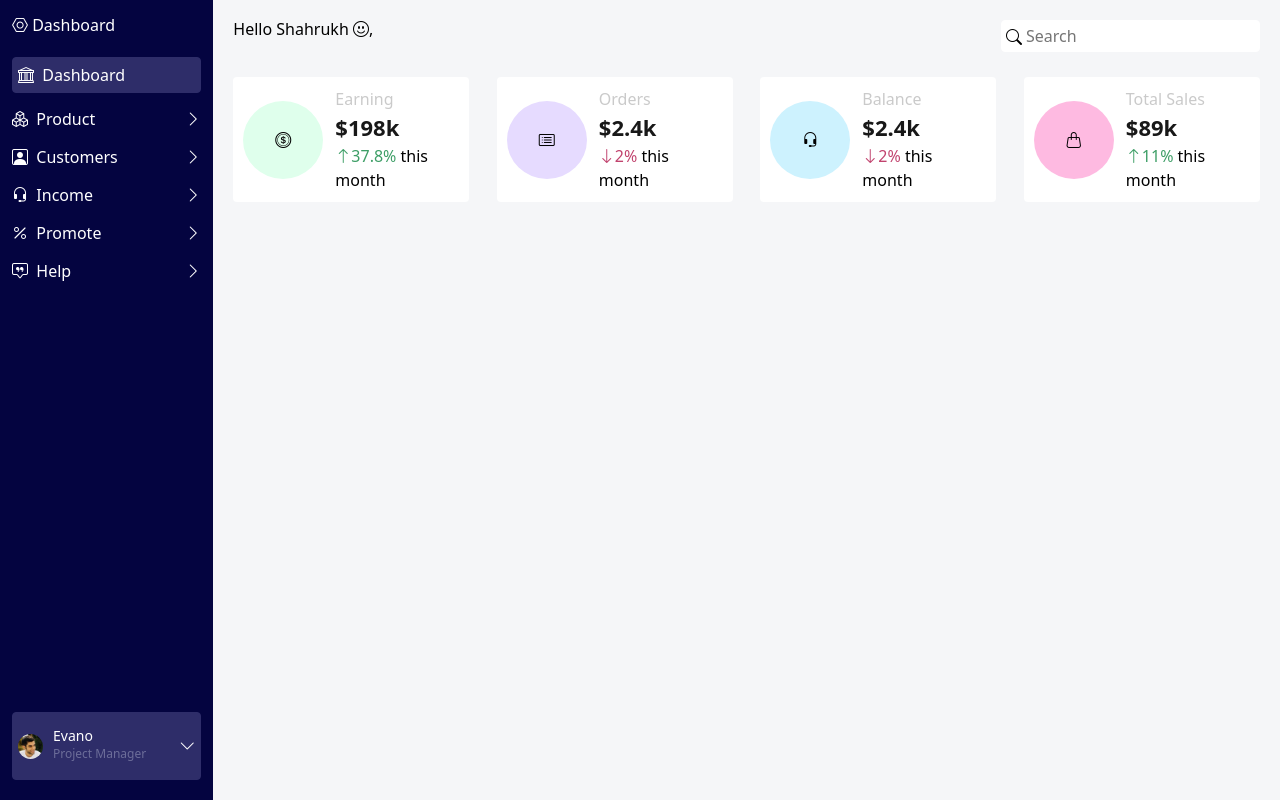
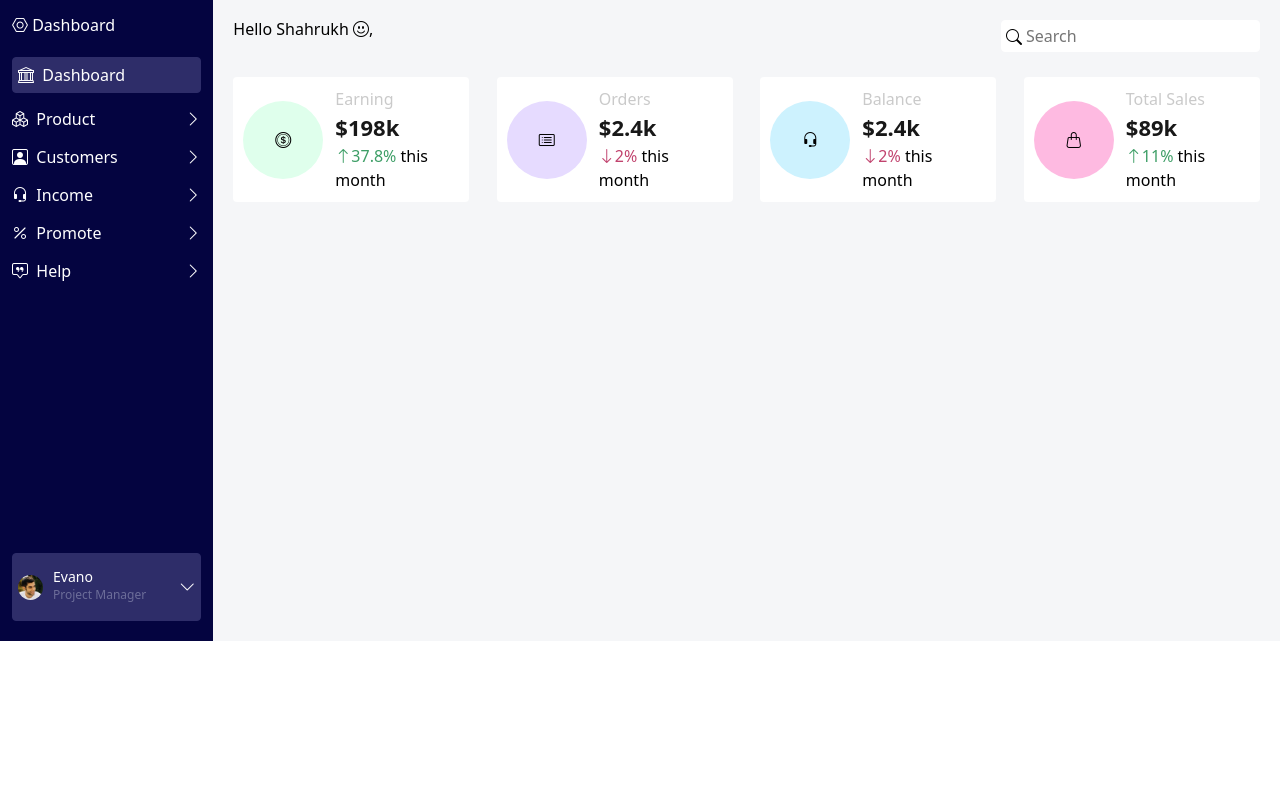
Before and after one commit to tirupathi2219/assignment-fitpeo, a React (Create React App) app: page / in a window 1280 px wide. Built offline with nearby package versions, Linux system fonts and the light colour scheme.

Commit message:
updating-dashboard-footer

```diff
--- a/src/App.module.scss
+++ b/src/App.module.scss
@@ -1,7 +1,7 @@
 .app {
   .navigation_container {
     background-color: #040440;
-    height: 100vh;
+    height: 100%;
     color: #ffffff;
   }
 
--- a/src/components/Dashboard.js
+++ b/src/components/Dashboard.js
@@ -43,6 +43,7 @@ function Dashboard() {
           <i class="bi bi-chevron-right"></i>
         </div>
       </div>
+      <div className={`${styles.dashboard_footer_container}`}>
       <div className={`${styles.dashboard_footer}`}>
         <div className="d-flex">
           <img src={avatar} alt="Avatar" className={`${styles.avatar}`} />
@@ -53,6 +54,7 @@ function Dashboard() {
         </div>
         <i class="bi bi-chevron-down"></i>
       </div>
+      </div>
     </div>
   );
 }
--- a/src/components/Dashboard.module.scss
+++ b/src/components/Dashboard.module.scss
@@ -23,6 +23,10 @@
         }
 
     }
+
+    .dashboard_footer_container {
+        position: relative;
+        min-height: 358px;
 
     .dashboard_footer {
         display: flex;
@@ -54,11 +58,14 @@
             }
         }
 
-        .avatar {
-            border-radius: 50%;
-            width: 25px;
-            height: 25px;
-            margin-right: 10px;
+            .avatar {
+                border-radius: 50%;
+                width: 25px;
+                height: 25px;
+                margin-right: 10px;
+            }
         }
+
     }
+
 }
```
